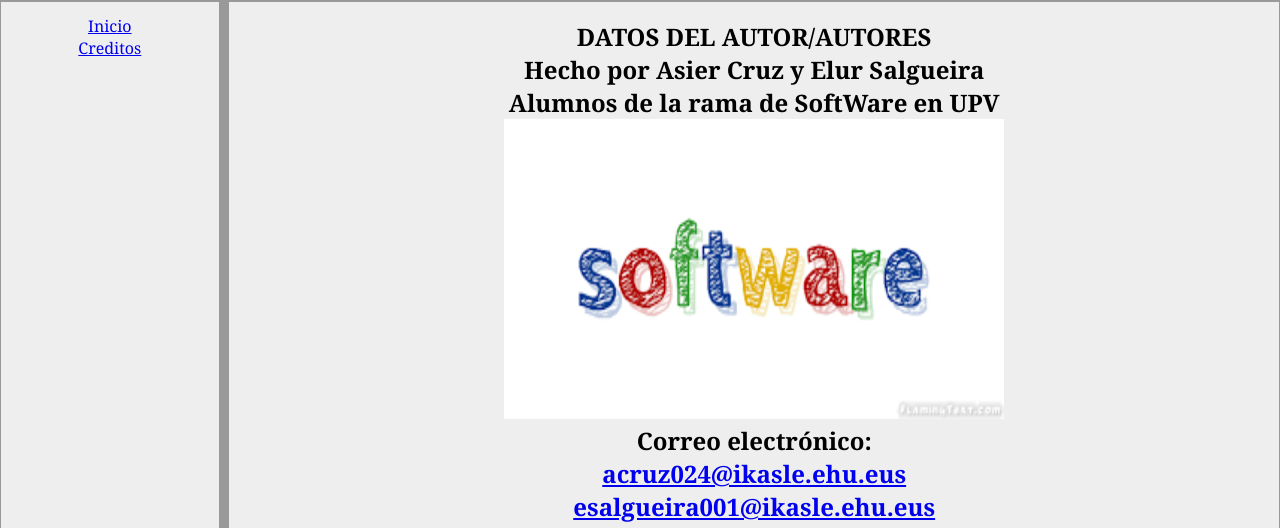
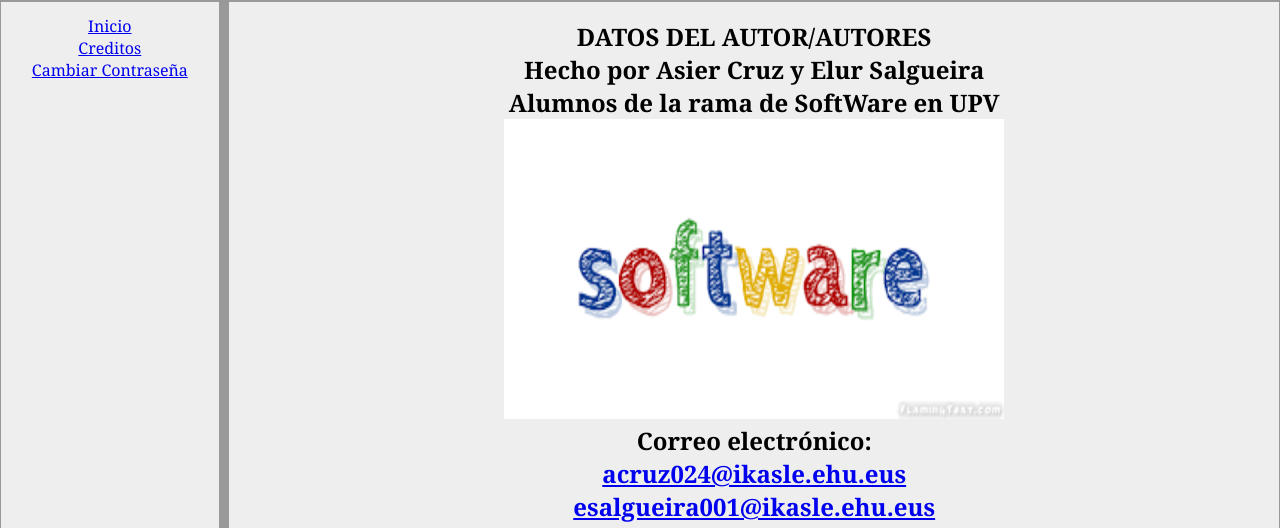
Before and after one commit to asierelursw/SWG19, a PHP site: page /Credits.php in a window 1280 px wide. Shown: the part 75-603 px from the top of the page. Run offline with PHP 8.4, Linux system fonts and the light colour scheme.

Commit message:
Update Menus.php

```diff
--- a/php/Menus.php
+++ b/php/Menus.php
@@ -7,4 +7,5 @@
 <nav class='main' id='n1' role='navigation'>
   <span><a href='Layout.php'>Inicio</a></span>
   <span><a href='Credits.php'>Creditos</a></span>
+  <span><a href='RestablecerContrasena.php'>Cambiar Contraseña</a><span>
 </nav>
```
